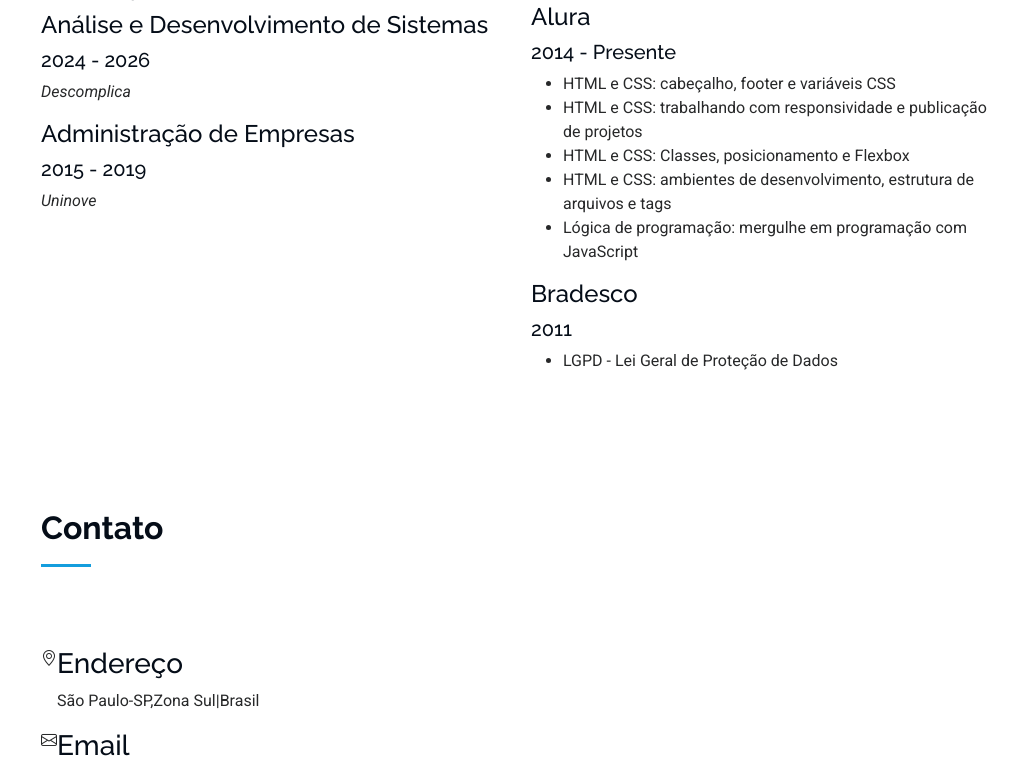
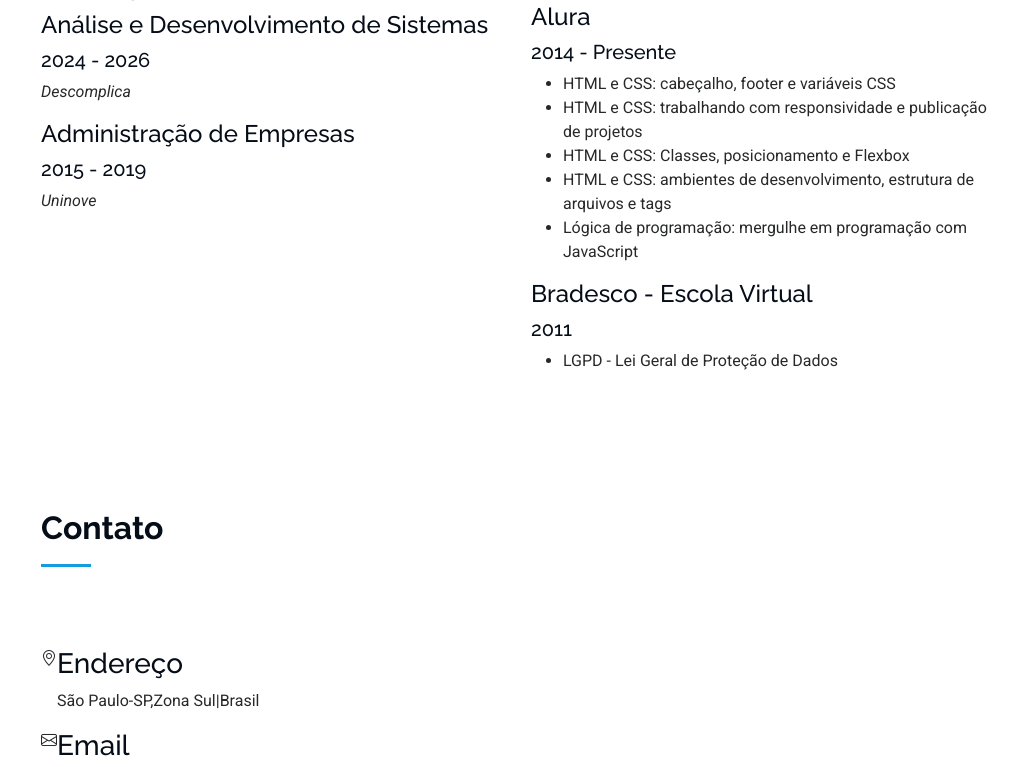
Before and after one commit to Bruna-MM/Portfolio_2.0, a plain HTML site: page index.html in a window 1280 px wide. Shown: the part 2257-3024 px from the top of the page, without its empty margins (271-1280 px from the left). Drawn offline with Linux system fonts and the light colour scheme.

Commit message:
Inclusão de curso

```diff
--- a/index.html
+++ b/index.html
@@ -235,7 +235,7 @@
                 <li>HTML e CSS: ambientes de desenvolvimento, estrutura de arquivos e tags</li>
                 <li>Lógica de programação: mergulhe em programação com JavaScript</li>
               </ul>
-              <h4>Bradesco</h4>
+              <h4>Bradesco - Escola Virtual</h4>
               <h5>2011</h5>
               <ul>
                 <li>LGPD - Lei Geral de Proteção de Dados</li>
```
